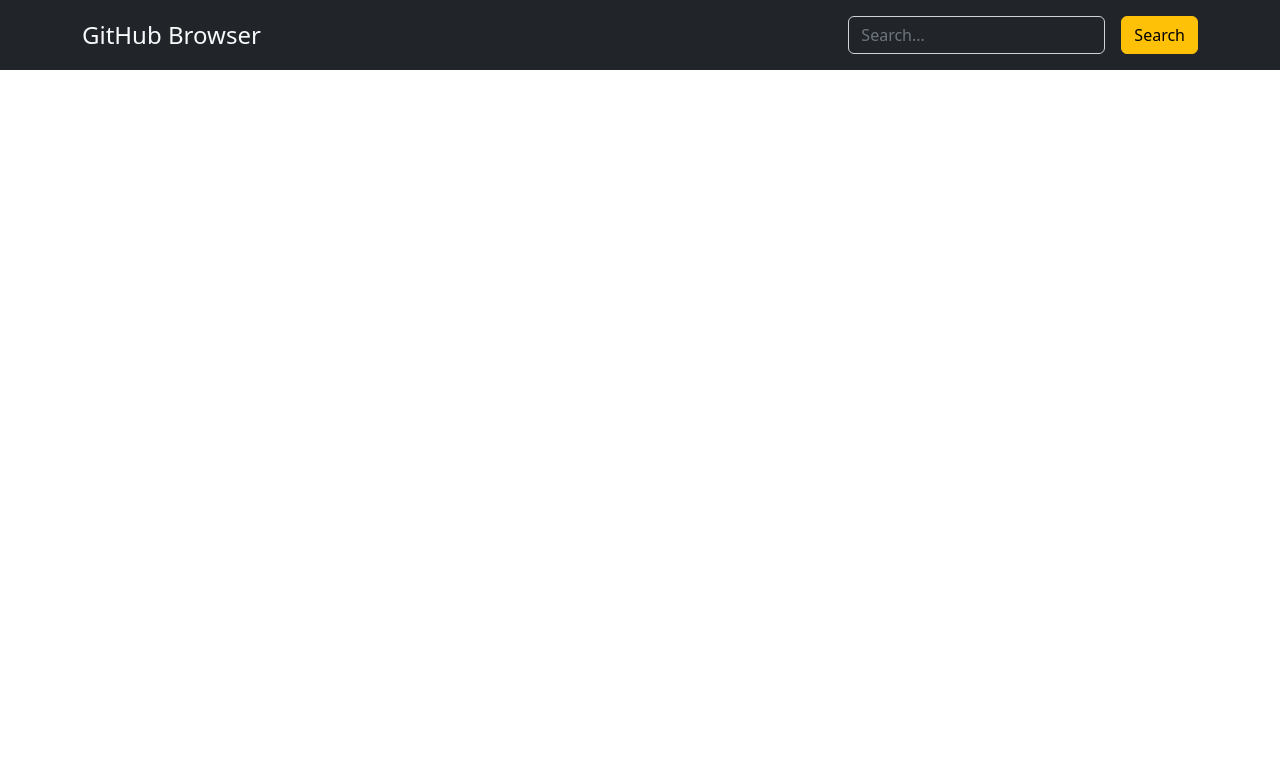
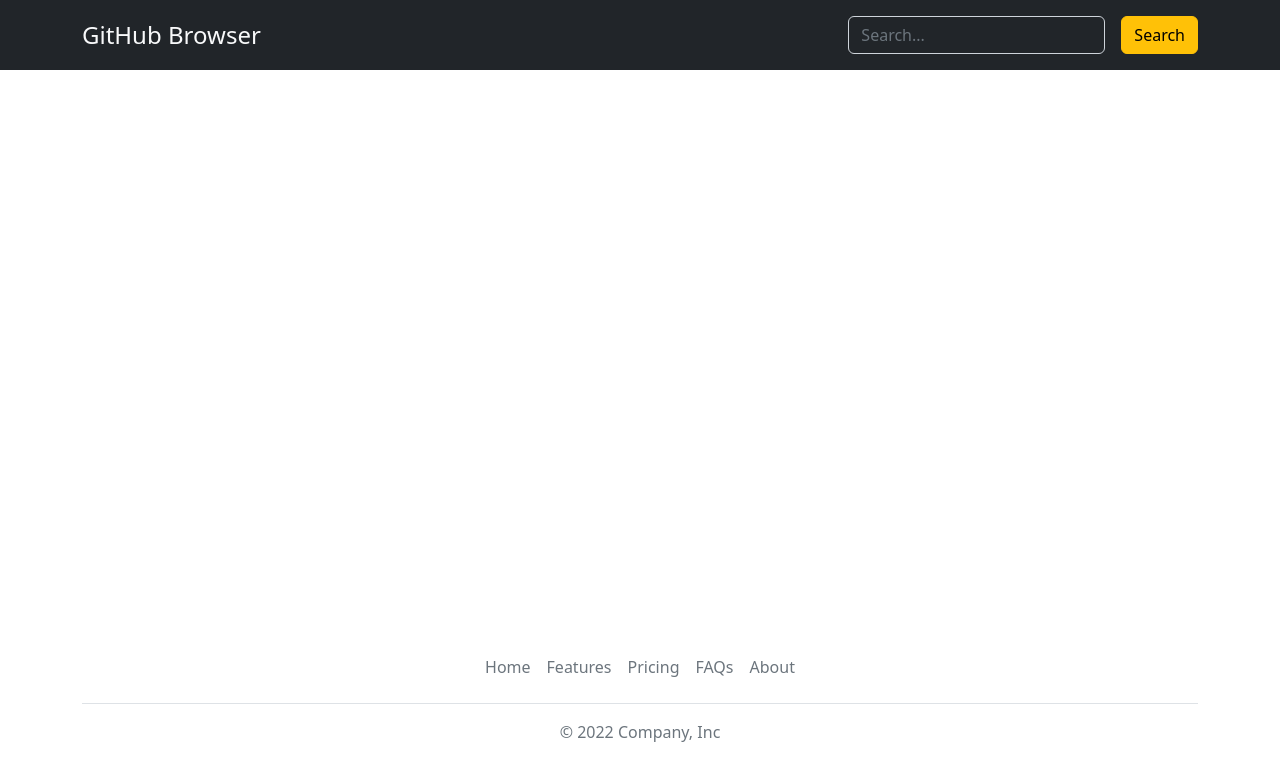
Before and after one commit to skaasguru/Siemens-Github-Browser, an Angular app: page / in a window 1280 px wide. Shown: the top 780 px of the page. Built offline with nearby package versions, Linux system fonts and the light colour scheme.

Commit message:
Added Footer Component

```diff
--- a/src/app/app.component.html
+++ b/src/app/app.component.html
@@ -1 +1,4 @@
-<app-header></app-header>
+<div class="d-flex flex-column min-vh-100">
+    <app-header></app-header>
+    <app-footer class="mt-auto"></app-footer>
+</div>
--- a/src/app/app.module.ts
+++ b/src/app/app.module.ts
@@ -4,11 +4,13 @@
 import { AppRoutingModule } from './app-routing.module';
 import { AppComponent } from './app.component';
 import { HeaderComponent } from './header/header.component';
+import { FooterComponent } from './footer/footer.component';
 
 @NgModule({
   declarations: [
     AppComponent,
-    HeaderComponent
+    HeaderComponent,
+    FooterComponent
   ],
   imports: [
     BrowserModule,
--- /dev/null
+++ b/src/app/footer/footer.component.html
@@ -0,0 +1,12 @@
+<div class="container">
+    <footer class="py-3 my-4">
+        <ul class="nav justify-content-center border-bottom pb-3 mb-3">
+            <li class="nav-item"><a href="#" class="nav-link px-2 text-muted">Home</a></li>
+            <li class="nav-item"><a href="#" class="nav-link px-2 text-muted">Features</a></li>
+            <li class="nav-item"><a href="#" class="nav-link px-2 text-muted">Pricing</a></li>
+            <li class="nav-item"><a href="#" class="nav-link px-2 text-muted">FAQs</a></li>
+            <li class="nav-item"><a href="#" class="nav-link px-2 text-muted">About</a></li>
+        </ul>
+        <p class="text-center text-muted">&copy; 2022 Company, Inc</p>
+    </footer>
+</div>
```
Also changed, not shown: src/app/footer/footer.component.ts (added, +8 -0 lines), src/app/footer/footer.component.css (added).
